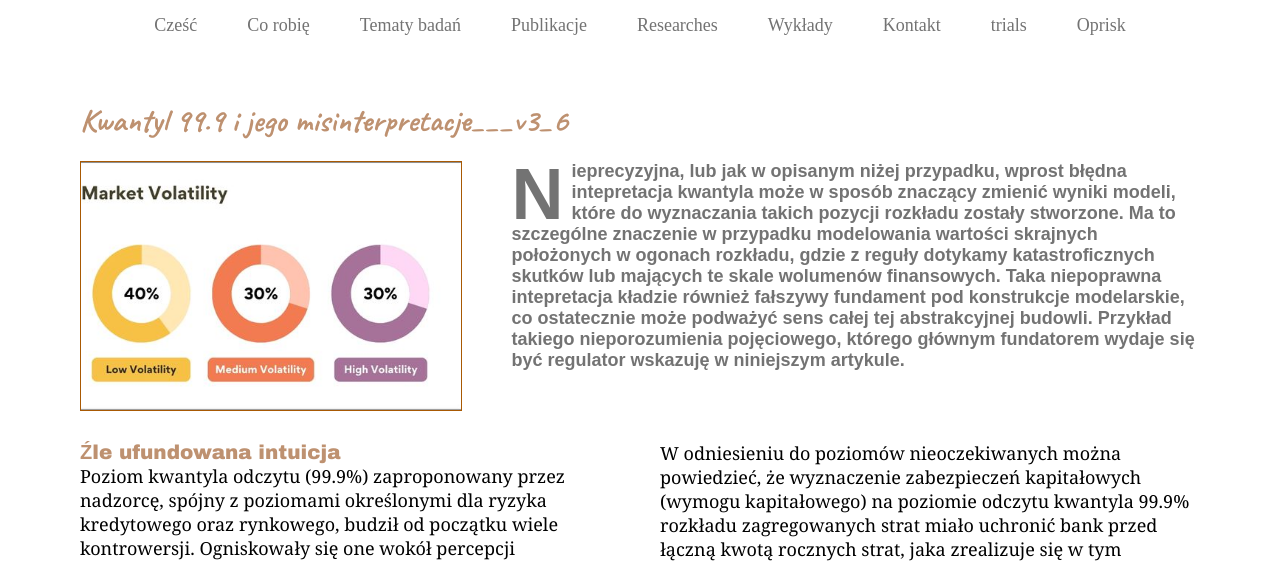
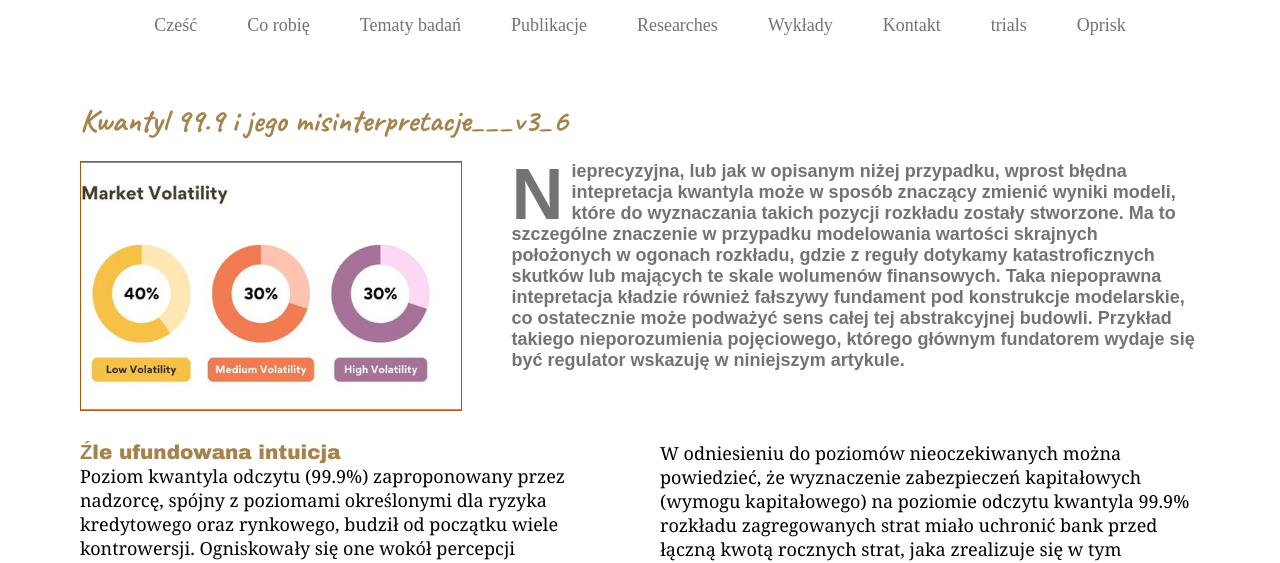
Before and after one commit to MaciejBuczak/risk-research, a Jekyll site: the page built from art-oprisk-kw999_v3_6.md, in a window 1280 px wide. Shown: the part 217-780 px from the top of the page. Built offline with Jekyll 4.4.1, drawn with Linux system fonts in a browser that asks for light colours.

Commit message:
Update art-oprisk-kw999-layout_v3_6.html

```diff
--- a/_layouts/art-oprisk-kw999-layout_v3_6.html
+++ b/_layouts/art-oprisk-kw999-layout_v3_6.html
@@ -438,7 +438,7 @@
     }
 
 .ryzmod-header-text {
-  color: #be9170;
+  color: #a6824c;
   font-size: 32px;
   font-weight: bold;
   margin-right: 15px;
@@ -905,7 +905,7 @@
         <div class="ryzmod-columns" style="display: flex; gap: 40px; margin-top: 30px; margin-bottom: 30px;">
           <!-- Kolumna 1 -->
           <div style="flex: 1;">
-            <h5 style="font-family: Arial Black, Arial, sans-serif; font-size: 20px; font-weight: bold; color: #be9170">Źle ufundowana intuicja</h5>
+            <h5 style="font-family: Arial Black, Arial, sans-serif; font-size: 20px; font-weight: bold; color: #a6824c">Źle ufundowana intuicja</h5>
             <p style="margin-bottom: 15px;">Poziom kwantyla odczytu (99.9%) zaproponowany przez nadzorcę, spójny z poziomami określonymi dla ryzyka kredytowego oraz rynkowego, budził od początku wiele kontrowersji.
               Ogniskowały się one wokół percepcji nadmiernego konserwatyzmu.
               Wskazywano skutki przyjęcia tak wysokiego poziomu: duże problemy z wiarygodnością wyniku na tak dalekim kwantylu, a także bardzo wysokie poziomy kapitałów korespondujące z poziomem 99.9%.
```
